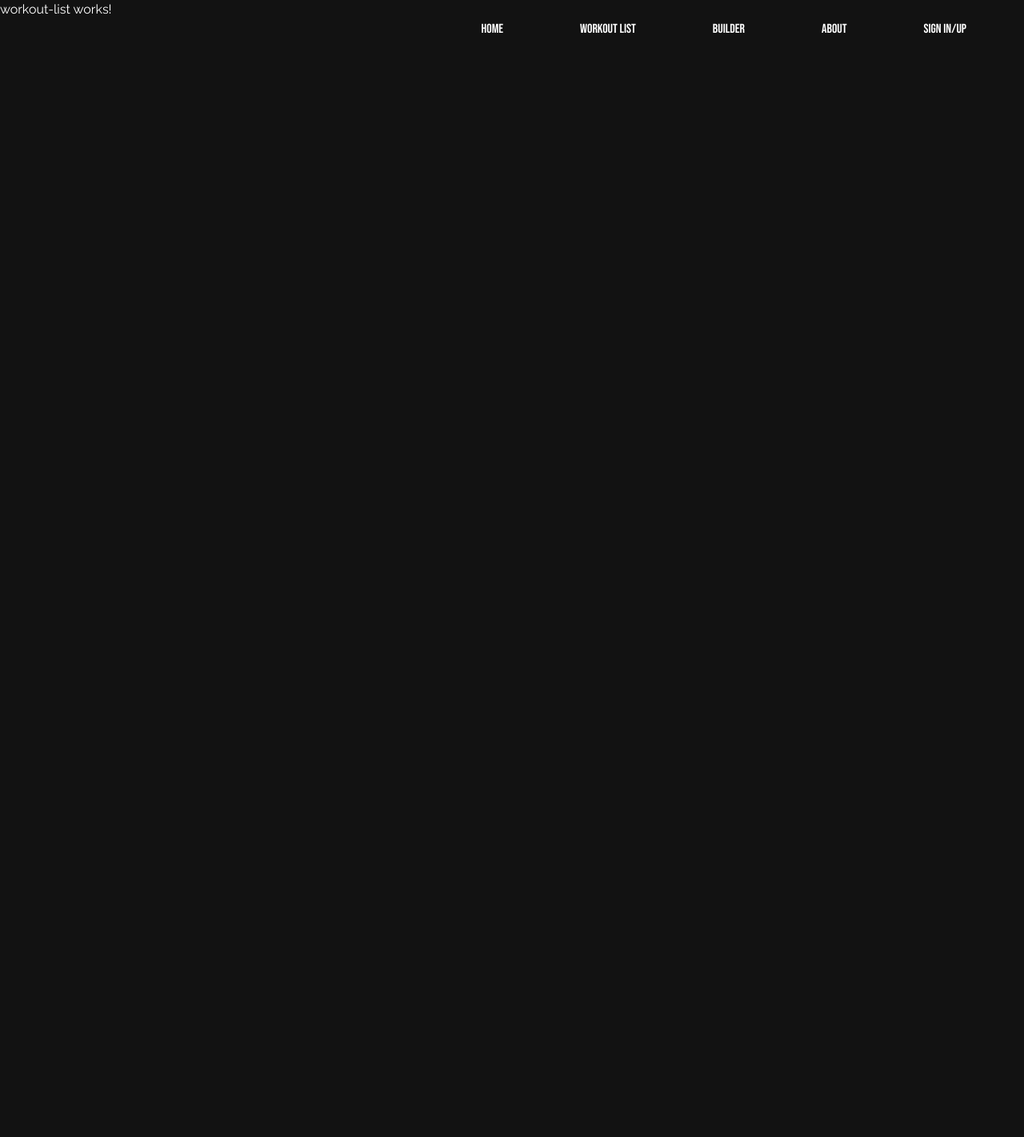
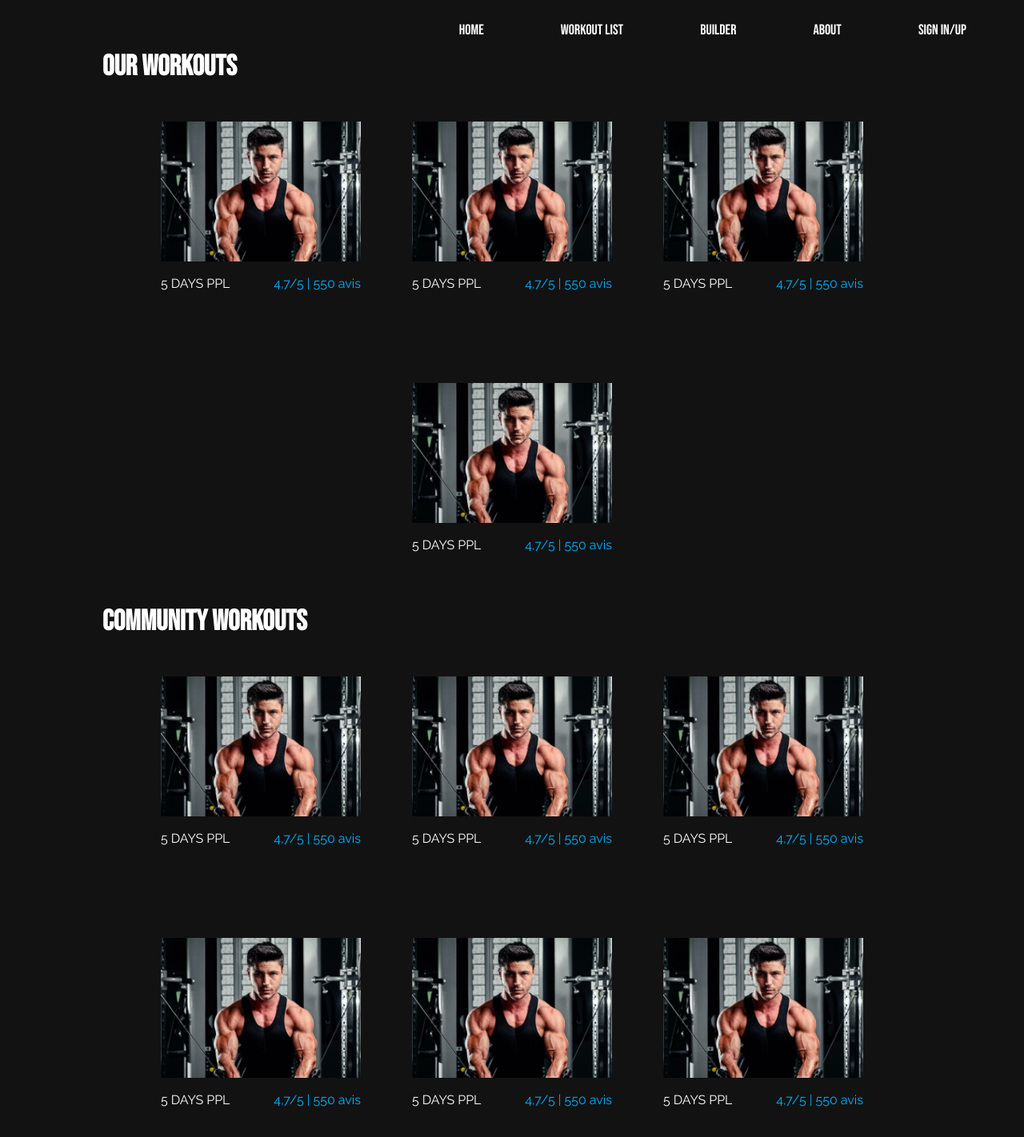
Before and after one commit to CarlNoe/workout-builder, an Angular app: page /workout-list in a window 1280 px wide. Shown: the top 1422 px of the page at 80% size. Before the commit the page ends 800 px from the top, so only its background shows below. Built offline with nearby package versions, Linux system fonts and the light colour scheme.

Commit message:
workout-list page template

```diff
--- a/src/app/app.module.ts
+++ b/src/app/app.module.ts
@@ -12,9 +12,10 @@ import { WorkoutListComponent } from './pages/workout-list/workout-list.componen
 import { WorkoutBuilderComponent } from './pages/workout-builder/workout-builder.component';
 import { LoginComponent } from './pages/login/login.component';
 import { RegisterComponent } from './pages/register/register.component';
+import { WorkoutItemComponent } from './components/workout-item/workout-item.component';
 
 @NgModule({
-  declarations: [AppComponent, HomeComponent, NavbarComponent, NavLinkComponent, MainBtnComponent, AboutComponent, WorkoutListComponent, WorkoutBuilderComponent, LoginComponent, RegisterComponent],
+  declarations: [AppComponent, HomeComponent, NavbarComponent, NavLinkComponent, MainBtnComponent, AboutComponent, WorkoutListComponent, WorkoutBuilderComponent, LoginComponent, RegisterComponent, WorkoutItemComponent],
   imports: [BrowserModule, AppRoutingModule],
   providers: [],
   bootstrap: [AppComponent],
--- a/src/app/components/nav-link/nav-link.component.html
+++ b/src/app/components/nav-link/nav-link.component.html
@@ -1,5 +1,5 @@
 <a
-  class="mx-12 font-main text-[16px] hover:text-secondary"
+  class="mx-12 font-main text-lg hover:text-secondary"
   routerLink="{{ link }}"
   routerLinkActive="active">
   {{ text }}
--- /dev/null
+++ b/src/app/components/workout-item/workout-item.component.html
@@ -0,0 +1,8 @@
+<div class="my-12 mx-8 flex flex-col">
+  <div
+    class="h-[175px] w-[250px] bg-[url('./assets/img/workout-item.png')] bg-no-repeat bg-cover"></div>
+  <div class="w-full flex justify-between my-4">
+    <span>5 DAYS PPL</span>
+    <span class="text-secondary">4,7/5 | 550 avis</span>
+  </div>
+</div>
--- a/src/app/pages/workout-list/workout-list.component.html
+++ b/src/app/pages/workout-list/workout-list.component.html
@@ -1 +1,18 @@
-<p>workout-list works!</p>
+<main class="px-[10%] pt-16">
+  <h2>Our Workouts</h2>
+  <div class="flex flex-wrap w-full justify-center">
+    <app-workout-item></app-workout-item>
+    <app-workout-item></app-workout-item>
+    <app-workout-item></app-workout-item>
+    <app-workout-item></app-workout-item>
+  </div>
+  <h2>Community workouts</h2>
+  <div class="flex flex-wrap w-full justify-center">
+    <app-workout-item></app-workout-item>
+    <app-workout-item></app-workout-item>
+    <app-workout-item></app-workout-item>
+    <app-workout-item></app-workout-item>
+    <app-workout-item></app-workout-item>
+    <app-workout-item></app-workout-item>
+  </div>
+</main>
--- a/src/styles.scss
+++ b/src/styles.scss
@@ -4,6 +4,8 @@
 @tailwind base;
 @tailwind components;
 @tailwind utilities;
+
+// Global styles
 
 * {
   font-family: 'Raleway', sans-serif;
@@ -18,3 +20,25 @@
 ::selection {
   background: #00B2FF;
 }
+
+// Base styles
+
+@layer base {
+  h1 {
+    @apply text-6xl;
+    @apply font-main;
+    @apply font-bold;
+  }
+
+  h2 {
+    @apply text-4xl;
+    @apply font-main;
+    @apply font-bold;
+  }
+
+  h3 {
+    @apply text-3xl;
+    @apply font-main;
+    @apply font-bold;
+  }
+}
```
Also changed, not shown: src/app/components/workout-item/workout-item.component.ts (added, +9 -0 lines), src/assets/img/workout-item.png (added), 1 other file (tests, documents, lock files or other folders).
